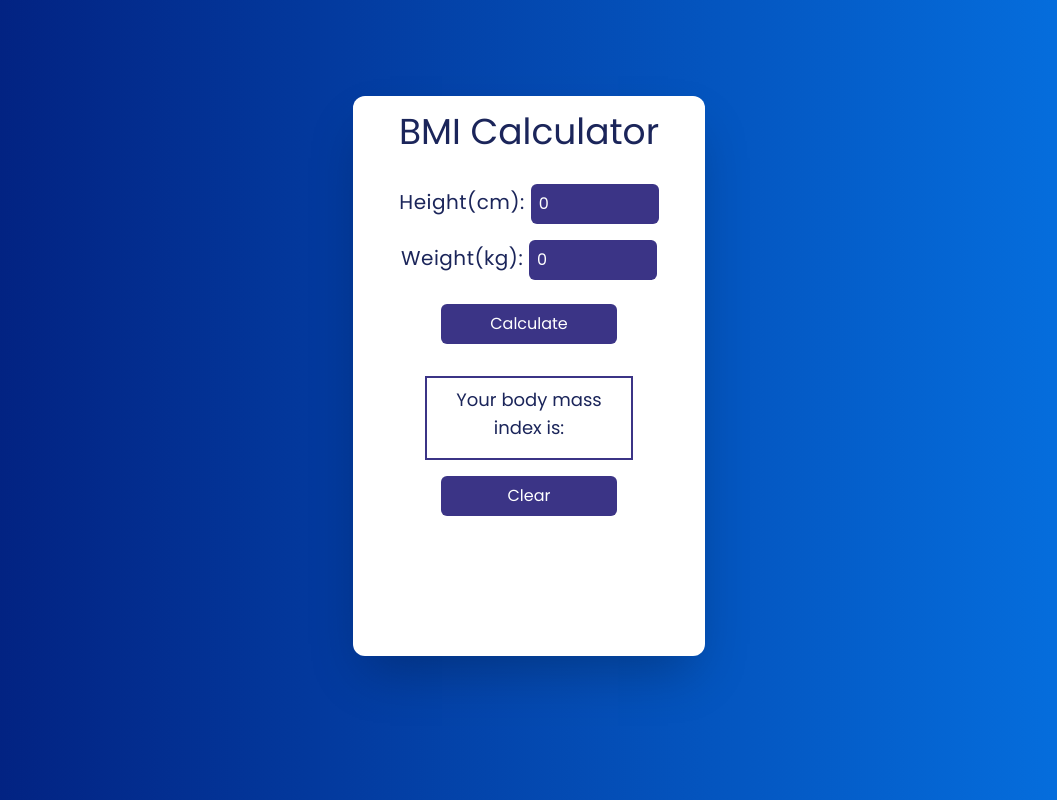
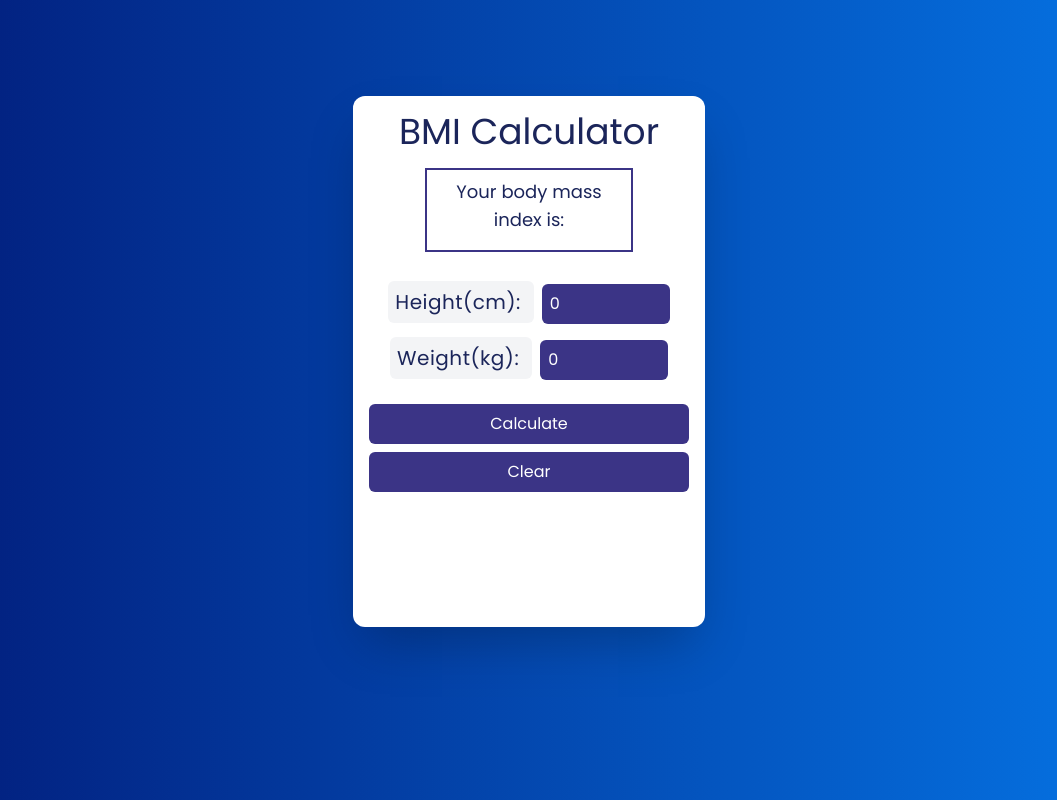
Before and after one commit to nesathanozturk/bmi-calculator, a React (Create React App) app: page / in a window 1280 px wide. Shown: the whole page, without its empty margins (111-1168 px from the left). Built offline with nearby package versions, Linux system fonts and the light colour scheme.

Commit message:
refactor: the codes are organized

```diff
--- a/src/App.js
+++ b/src/App.js
@@ -33,19 +33,19 @@ function App() {
 
   return (
     <div className="App w-full h-screen flex flex-col items-center text-[#1B255A] text-center font-poppins">
-      <div className="container bg-white w-[22rem] h-[35rem] my-24 mx-auto rounded-xl shadow-2xl">
+      <div className="container bg-white w-[22rem] h-[33.2rem] my-24 mx-auto rounded-xl shadow-2xl">
         <h1 className="text-4xl mt-4">BMI Calculator</h1>
+        <div className="result w-52 mt-4 p-2 mx-auto border-2 border-[#3B3486]">
+          <Result bmi={bmi} message={message} />
+        </div>
         <div className="inputs mt-8 mb-2">
           <Input label="Height(cm): " value={height} setValue={setHeight} />
           <Input label="Weight(kg): " value={weight} setValue={setWeight} />
         </div>
-        <div className="button mb-8">
+        <div className="button mb-2">
           <Button calcBmi={calcBmi} />
         </div>
-        <div className="result w-52 p-2 mx-auto border-2 border-[#3B3486]">
-          <Result bmi={bmi} message={message} />
-        </div>
-        <div className="reset-button mt-4">
+        <div className="reset-button">
           <ResetButton />
         </div>
       </div>
--- a/src/components/Buttons/Button.js
+++ b/src/components/Buttons/Button.js
@@ -3,7 +3,7 @@ function Button({ calcBmi }) {
     <div>
       <button
         type="submit"
-        className="bg-[#3B3486] text-white text-md w-44 p-2 rounded-md hover:bg-[#001253]"
+        className="bg-[#3B3486] text-white text-md w-80 p-2 rounded-md hover:bg-[#001253]"
         onClick={(bmi) => calcBmi(bmi)}
       >
         Calculate
--- a/src/components/Buttons/ResetButton.js
+++ b/src/components/Buttons/ResetButton.js
@@ -2,7 +2,7 @@ function ResetButton() {
   return (
     <div>
       <button
-        className="bg-[#3B3486] text-white text-md w-44 p-2 rounded-md hover:bg-[#001253]"
+        className="bg-[#3B3486] text-white text-md w-80 p-2 rounded-md hover:bg-[#001253]"
         onClick={() => window.location.reload()}
       >
         Clear
--- a/src/components/Input/Input.js
+++ b/src/components/Input/Input.js
@@ -1,7 +1,9 @@
 function Input({ label, value, setValue }) {
   return (
     <div>
-      <label className="text-xl tracking-wide">{label}</label>
+      <label className="bg-gray-100 p-[0.45rem] mr-2 rounded-md text-xl tracking-wide">
+        {label}
+      </label>
       <input
         type="text"
         className="bg-[#3B3486] text-white w-32 mb-4 p-2 rounded-md focus:outline-none tracking-widest"
```
